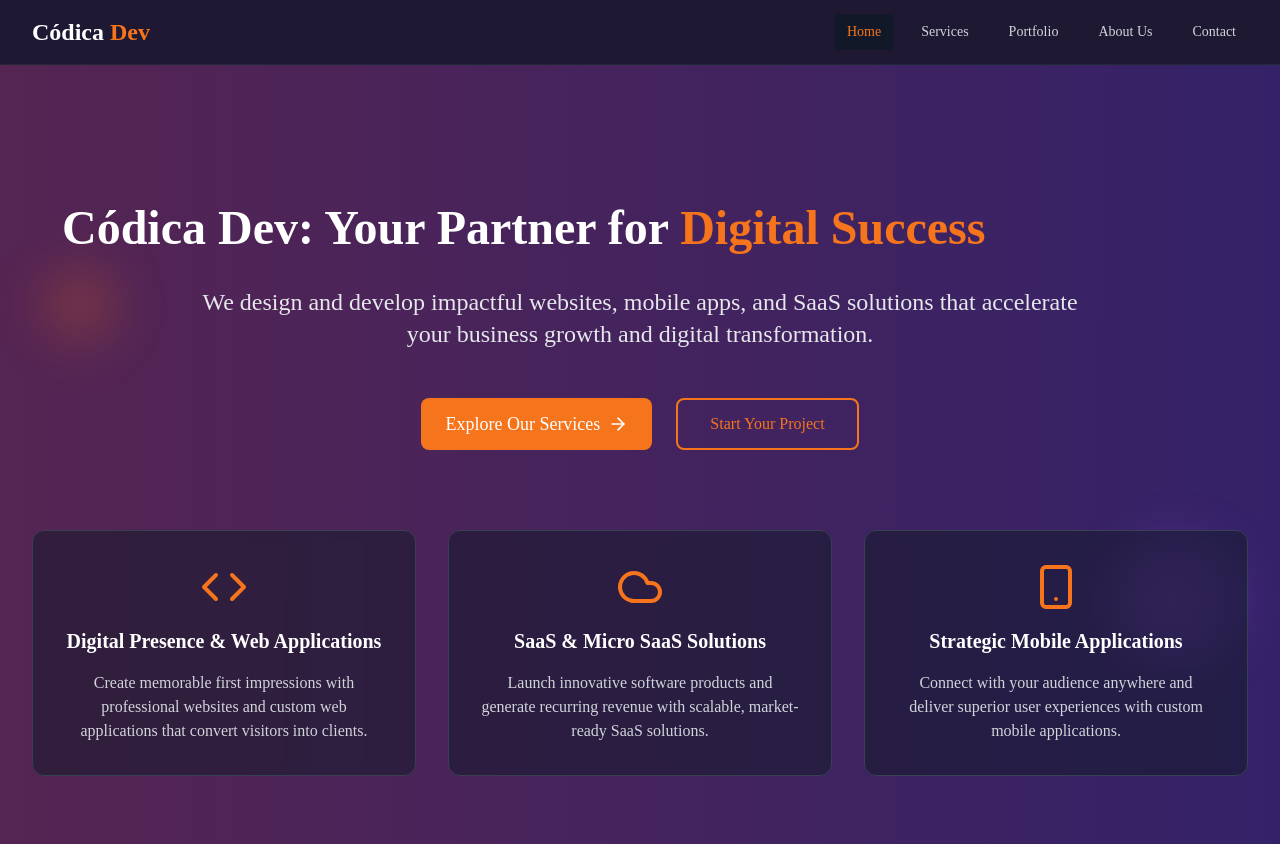
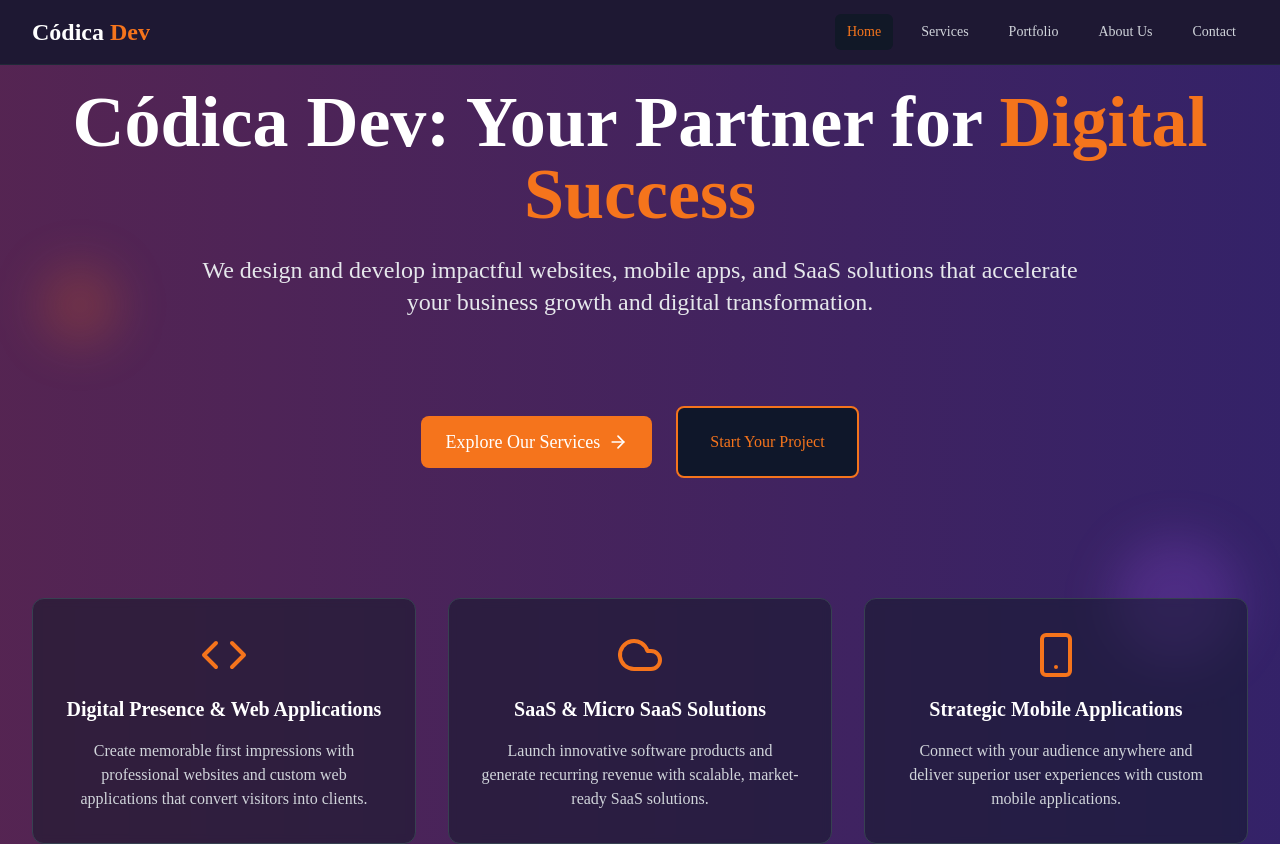
Before and after one commit to Ferran77/codica-dev-glow-up, a React (Vite) app: page / in a window 1280 px wide. Shown: the top 844 px of the page. Built offline with nearby package versions, Linux system fonts and the light colour scheme; a web font is replaced by a local one.

Commit message:
Visual edit in Lovable
Edited UI in Lovable

```diff
--- a/src/components/Hero.tsx
+++ b/src/components/Hero.tsx
@@ -7,7 +7,7 @@ const Hero = () => {
 
       {/* Content */}
       <div className="relative z-10 max-w-7xl mx-auto px-4 sm:px-6 lg:px-8 text-center">
-        <h1 className="text-4xl md:text-6xl text-brand-white mb-6 animate-fade-in lg:text-5xl text-justify font-extrabold mx-[20px] my-[40px] px-[10px] py-[10px]">
+        <h1 className="text-4xl md:text-6xl lg:text-7xl font-bold text-brand-white mb-6 animate-fade-in">
           Códica Dev: Your Partner for{' '}
           <span className="text-brand-accent">Digital Success</span>
         </h1>
@@ -23,7 +23,7 @@ const Hero = () => {
             <ArrowRight size={20} />
           </Link>
 
-          <Link to="/contact" className="border-2 border-brand-accent text-brand-accent hover:bg-brand-accent hover:text-white font-medium px-8 py-3 rounded-lg transition-all duration-200 hover:shadow-lg">
+          <Link to="/contact" className="border-2 border-brand-accent text-brand-accent hover:bg-brand-accent hover:text-white font-medium px-8 rounded-lg transition-all duration-200 hover:shadow-lg my-[40px] py-[22px] bg-slate-900">
             Start Your Project
           </Link>
         </div>
```
